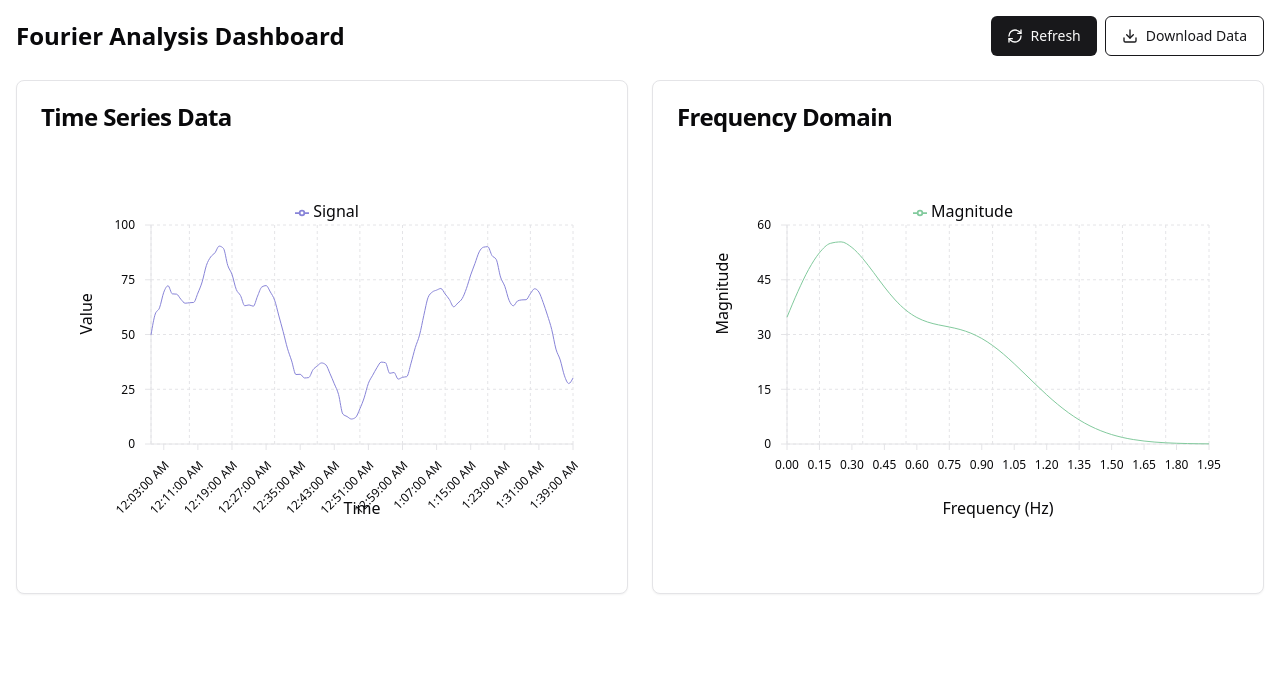
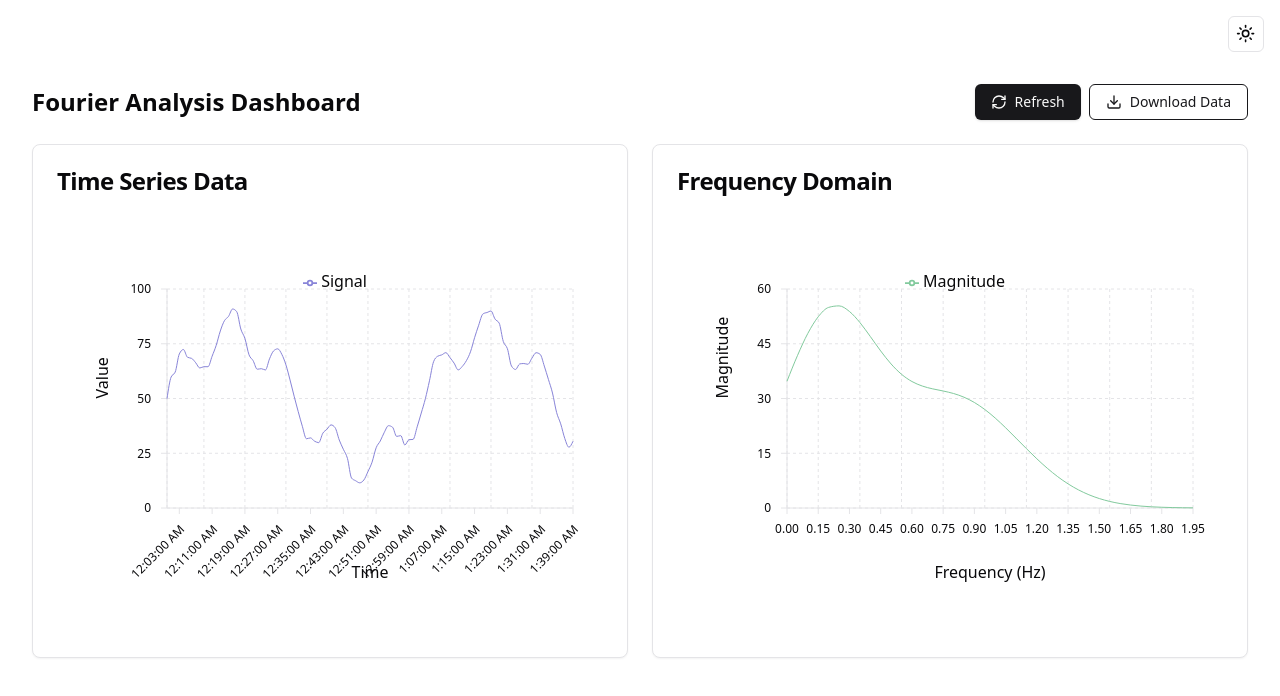
Before and after one commit to TylerHight/trading-bot, a React (Vite) app in the folder monitoring-service/monitoring-frontend/: page / in a window 1280 px wide. Shown: the top 696 px of the page. Built offline with nearby package versions, Linux system fonts and the light colour scheme.

Commit message:
added button to toggle light/dark mode

```diff
--- a/monitoring-service/monitoring-frontend/src/App.tsx
+++ b/monitoring-service/monitoring-frontend/src/App.tsx
@@ -1,11 +1,19 @@
-import React from 'react'
-import FourierAnalysisDashboard from './components/FourierAnalysisDashboard'
+import { ThemeProvider } from "./components/theme/theme-provider"
+import { ThemeToggle } from "./components/theme/theme-toggle"
+import FourierAnalysisDashboard from "./components/FourierAnalysisDashboard"
 
-function App(): React.JSX.Element {
+function App() {
   return (
-    <div className="min-h-screen bg-background text-foreground">
-      <FourierAnalysisDashboard />
-    </div>
+    <ThemeProvider defaultTheme="light">
+      <div className="min-h-screen bg-background text-foreground">
+        <div className="container mx-auto p-4">
+          <div className="flex justify-end mb-4">
+            <ThemeToggle />
+          </div>
+          <FourierAnalysisDashboard />
+        </div>
+      </div>
+    </ThemeProvider>
   )
 }
 
--- /dev/null
+++ b/monitoring-service/monitoring-frontend/src/components/theme/theme-provider.tsx
@@ -0,0 +1,63 @@
+import { createContext, useContext, useEffect, useState } from "react"
+
+type Theme = "dark" | "light"
+
+type ThemeProviderProps = {
+  children: React.ReactNode
+  defaultTheme?: Theme
+  storageKey?: string
+}
+
+type ThemeProviderState = {
+  theme: Theme
+  setTheme: (theme: Theme) => void
+}
+
+const initialState: ThemeProviderState = {
+  theme: "light",
+  setTheme: () => null,
+}
+
+const ThemeProviderContext = createContext<ThemeProviderState>(initialState)
+
+export function ThemeProvider({
+  children,
+  defaultTheme = "light",
+  storageKey = "vite-ui-theme",
+  ...props
+}: ThemeProviderProps) {
+  const [theme, setTheme] = useState<Theme>(
+    () => (localStorage.getItem(storageKey) as Theme) || defaultTheme
+  )
+
+  useEffect(() => {
+    const root = window.document.documentElement
+    root.classList.remove("light", "dark")
+    root.classList.add(theme)
+    localStorage.setItem(storageKey, theme)
+    console.log("Theme changed to:", theme) // Debug log
+  }, [theme, storageKey])
+
+  const value = {
+    theme,
+    setTheme: (newTheme: Theme) => {
+      console.log("Setting theme to:", newTheme) // Debug log
+      setTheme(newTheme)
+    },
+  }
+
+  return (
+    <ThemeProviderContext.Provider {...props} value={value}>
+      {children}
+    </ThemeProviderContext.Provider>
+  )
+}
+
+export const useTheme = () => {
+  const context = useContext(ThemeProviderContext)
+
+  if (context === undefined)
+    throw new Error("useTheme must be used within a ThemeProvider")
+
+  return context
+}
--- /dev/null
+++ b/monitoring-service/monitoring-frontend/src/components/theme/theme-toggle.tsx
@@ -0,0 +1,26 @@
+import { Moon, Sun } from "lucide-react"
+import { Button } from "@/components/ui/button"
+import { useTheme } from "./theme-provider"
+
+export function ThemeToggle() {
+  const { theme, setTheme } = useTheme()
+
+  const toggleTheme = () => {
+    const newTheme = theme === "light" ? "dark" : "light"
+    console.log("Toggling theme from", theme, "to", newTheme) // Debug log
+    setTheme(newTheme)
+  }
+
+  return (
+    <Button
+      variant="outline"
+      size="icon"
+      onClick={toggleTheme}
+      className="relative h-9 w-9"
+    >
+      <Sun className="h-[1.2rem] w-[1.2rem] rotate-0 scale-100 transition-all dark:-rotate-90 dark:scale-0" />
+      <Moon className="absolute h-[1.2rem] w-[1.2rem] rotate-90 scale-0 transition-all dark:rotate-0 dark:scale-100" />
+      <span className="sr-only">Toggle theme</span>
+    </Button>
+  )
+}
--- a/monitoring-service/monitoring-frontend/src/components/ui/button.tsx
+++ b/monitoring-service/monitoring-frontend/src/components/ui/button.tsx
@@ -1,29 +1,27 @@
-// src/components/ui/button.tsx
 import * as React from "react"
-import { cn } from "../../lib/utils"
+import { cn } from "@/lib/utils"
 
 export interface ButtonProps
   extends React.ButtonHTMLAttributes<HTMLButtonElement> {
-  variant?: "default" | "outline" | "ghost" | "link"
-  size?: "default" | "sm" | "lg"
+  variant?: 'default' | 'outline' | 'ghost' | 'link'
+  size?: 'default' | 'sm' | 'lg' | 'icon'  // Added 'icon' here
 }
 
 const Button = React.forwardRef<HTMLButtonElement, ButtonProps>(
-  ({ className, variant = "default", size = "default", ...props }, ref) => {
+  ({ className, variant = 'default', size = 'default', ...props }, ref) => {
     return (
       <button
         className={cn(
-          "inline-flex items-center justify-center whitespace-nowrap rounded-md text-sm font-medium ring-offset-background transition-colors focus-visible:outline-none focus-visible:ring-2 focus-visible:ring-ring focus-visible:ring-offset-2 disabled:pointer-events-none disabled:opacity-50",
+          "inline-flex items-center justify-center rounded-md text-sm font-medium transition-colors focus-visible:outline-none focus-visible:ring-1 focus-visible:ring-ring disabled:pointer-events-none disabled:opacity-50",
           {
-            "bg-primary text-primary-foreground hover:bg-primary/90": variant === "default",
-            "border border-input bg-background hover:bg-accent hover:text-accent-foreground": variant === "outline",
-            "hover:bg-accent hover:text-accent-foreground": variant === "ghost",
-            "text-primary underline-offset-4 hover:underline": variant === "link",
-          },
-          {
-            "h-10 px-4 py-2": size === "default",
-            "h-9 rounded-md px-3": size === "sm",
-            "h-11 rounded-md px-8": size === "lg",
+            'bg-primary text-primary-foreground shadow hover:bg-primary/90': variant === 'default',
+            'border border-input bg-background hover:bg-accent hover:text-accent-foreground': variant === 'outline',
+            'hover:bg-accent hover:text-accent-foreground': variant === 'ghost',
+            'text-primary underline-offset-4 hover:underline': variant === 'link',
+            'h-9 px-4': size === 'default',
+            'h-8 px-3 text-xs': size === 'sm',
+            'h-10 px-8': size === 'lg',
+            'h-9 w-9 p-0': size === 'icon',  // Style for icon size
           },
           className
         )}
--- a/monitoring-service/monitoring-frontend/src/index.css
+++ b/monitoring-service/monitoring-frontend/src/index.css
@@ -26,32 +26,6 @@
     --radius: 0.5rem;
   }
 
-  /* System dark mode */
-  @media (prefers-color-scheme: dark) {
-    :root {
-      --background: 240 10% 3.9%;
-      --foreground: 0 0% 98%;
-      --card: 240 10% 3.9%;
-      --card-foreground: 0 0% 98%;
-      --popover: 240 10% 3.9%;
-      --popover-foreground: 0 0% 98%;
-      --primary: 0 0% 98%;
-      --primary-foreground: 240 5.9% 10%;
-      --secondary: 240 3.7% 15.9%;
-      --secondary-foreground: 0 0% 98%;
-      --muted: 240 3.7% 15.9%;
-      --muted-foreground: 240 5% 64.9%;
-      --accent: 240 3.7% 15.9%;
-      --accent-foreground: 0 0% 98%;
-      --destructive: 0 62.8% 30.6%;
-      --destructive-foreground: 0 0% 98%;
-      --border: 240 3.7% 15.9%;
-      --input: 240 3.7% 15.9%;
-      --ring: 240 4.9% 83.9%;
-    }
-  }
-
-  /* Manual dark mode override */
   .dark {
     --background: 240 10% 3.9%;
     --foreground: 0 0% 98%;
@@ -75,13 +49,13 @@
   }
 }
 
-/* Base styles */
 @layer base {
   * {
     @apply border-border;
   }
   body {
     @apply bg-background text-foreground;
+    font-feature-settings: "rlig" 1, "calt" 1;
   }
 }
 
@@ -99,7 +73,7 @@
 }
 
 .recharts-text {
-  fill: hsl(var(--foreground));
+  fill: hsl(var(--foreground)) !important;
 }
 
 .recharts-legend-item-text {
@@ -109,14 +83,78 @@
 .recharts-tooltip-wrapper {
   background-color: hsl(var(--background)) !important;
   border: 1px solid hsl(var(--border)) !important;
+  color: hsl(var(--foreground)) !important;
 }
 
 .recharts-default-tooltip {
   background-color: hsl(var(--background)) !important;
   border: none !important;
+  box-shadow: 0 0 0 1px hsl(var(--border));
 }
 
 .recharts-tooltip-label,
 .recharts-tooltip-item {
   color: hsl(var(--foreground)) !important;
 }
+
+/* Additional chart customizations */
+.recharts-cartesian-axis-tick {
+  font-size: 0.875rem;
+}
+
+/* Ensure tooltip text remains visible */
+.recharts-tooltip-item-name,
+.recharts-tooltip-item-value {
+  color: hsl(var(--foreground)) !important;
+}
+
+/* Custom scrollbar for dark mode */
+.dark ::-webkit-scrollbar {
+  width: 8px;
+  height: 8px;
+}
+
+.dark ::-webkit-scrollbar-track {
+  background: hsl(var(--secondary));
+  border-radius: var(--radius);
+}
+
+.dark ::-webkit-scrollbar-thumb {
+  background: hsl(var(--muted-foreground));
+  border-radius: var(--radius);
+}
+
+.dark ::-webkit-scrollbar-thumb:hover {
+  background: hsl(var(--accent));
+}
+
+/* Chart transitions */
+.recharts-line-curve {
+  transition: all 0.2s ease;
+}
+
+/* Ensure text contrast in both themes */
+.dark .recharts-text {
+  fill: hsl(var(--foreground)) !important;
+  opacity: 0.9;
+}
+
+.recharts-active-dot {
+  stroke: hsl(var(--background));
+  stroke-width: 2;
+}
+
+/* Tooltip animations */
+.recharts-tooltip-wrapper {
+  transition: opacity 0.2s ease;
+}
+
+/* Legend styles */
+.recharts-default-legend {
+  padding: 0.5rem !important;
+  border-radius: var(--radius);
+}
+
+.recharts-legend-wrapper {
+  padding: 0.5rem !important;
+}
--- a/monitoring-service/monitoring-frontend/src/main.tsx
+++ b/monitoring-service/monitoring-frontend/src/main.tsx
@@ -6,5 +6,5 @@ import './index.css'
 ReactDOM.createRoot(document.getElementById('root')!).render(
   <React.StrictMode>
     <App />
-  </React.StrictMode>
+  </React.StrictMode>,
 )
--- a/monitoring-service/monitoring-frontend/tailwind.config.ts
+++ b/monitoring-service/monitoring-frontend/tailwind.config.ts
@@ -1,7 +1,6 @@
-import type { Config } from 'tailwindcss'
-
-const config: Config = {
-  darkMode: ["class", "[data-theme='dark']"], // Updated to support both class and system preference
+/** @type {import('tailwindcss').Config} */
+export default {
+  darkMode: ["class"],
   content: [
     "./index.html",
     "./src/**/*.{js,ts,jsx,tsx}",
@@ -43,14 +42,7 @@ const config: Config = {
           foreground: "hsl(var(--card-foreground))",
         },
       },
-      borderRadius: {
-        lg: "var(--radius)",
-        md: "calc(var(--radius) - 2px)",
-        sm: "calc(var(--radius) - 4px)",
-      },
     },
   },
   plugins: [],
-} satisfies Config
-
-export default config
+}
```
